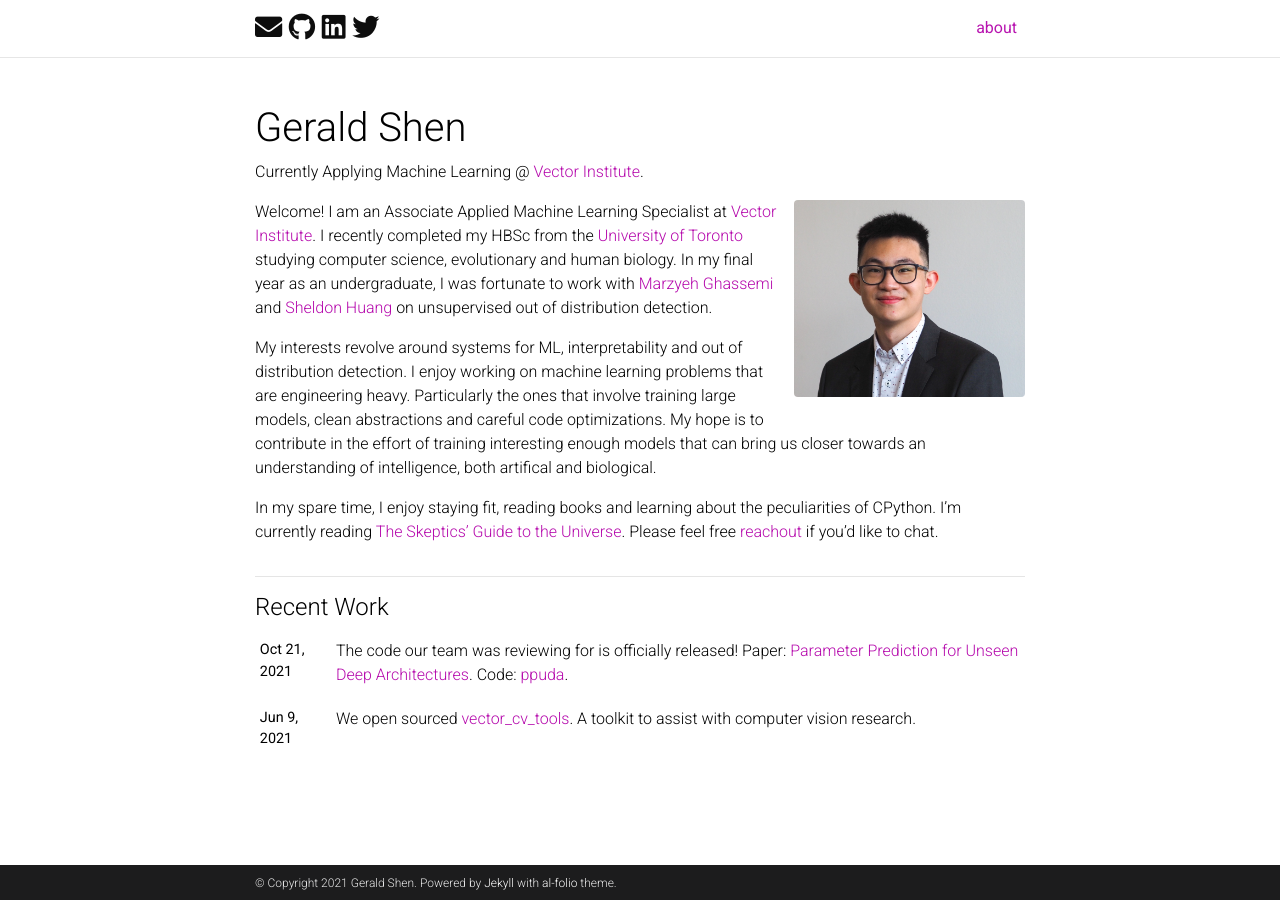
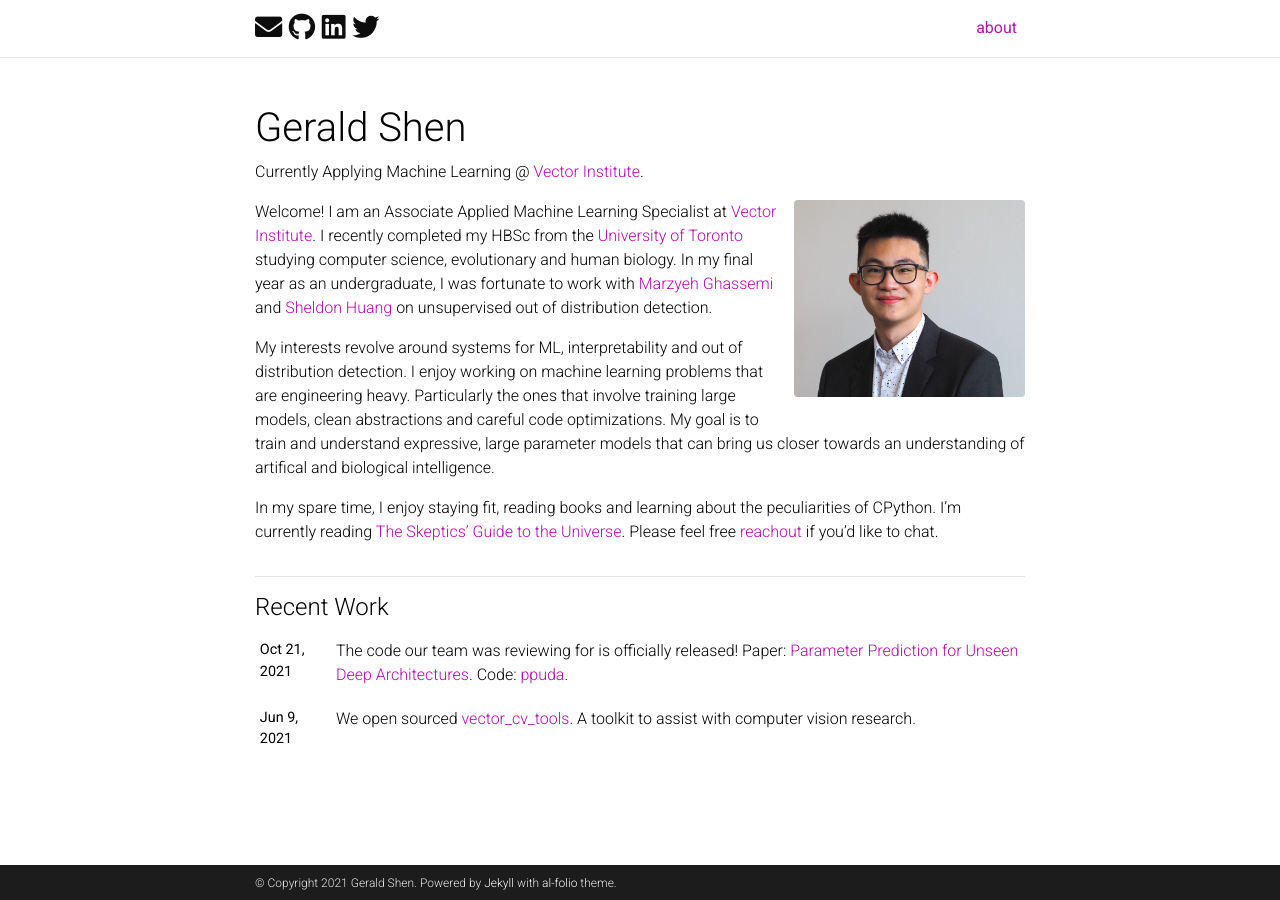
Before and after one commit to GeraldCSC/geraldcsc.github.io, a Jekyll site: the page built from _pages/about.md, in a window 1280 px wide. Built offline with Jekyll 4.4.1, drawn with Linux system fonts in a browser that asks for light colours; nearby versions of some CDN libraries; full-size pictures stand in for the smaller copies a plugin makes; comment, search, counter and statistics services are not loaded; a style sheet for code colours, icons or effects is not loaded.

Commit message:
about update

```diff
--- a/_pages/about.md
+++ b/_pages/about.md
@@ -16,6 +16,6 @@ social: false  # includes social icons at the bottom of the page
 
 Welcome! I am an Associate Applied Machine Learning Specialist at [Vector Institute](https://vectorinstitute.ai/). I recently completed my HBSc from the [University of Toronto](https://www.utoronto.ca/) studying computer science, evolutionary and human biology. In my final year as an undergraduate, I was fortunate to work with [Marzyeh Ghassemi](https://healthyml.org/marzyeh/) and [Sheldon Huang](https://www.cs.toronto.edu/~huang/) on unsupervised out of distribution detection.
 
-My interests revolve around systems for ML, interpretability and out of distribution detection. I enjoy working on machine learning problems that are engineering heavy. Particularly the ones that involve training large models, clean abstractions and careful code optimizations. My hope is to contribute in the effort of training interesting enough models that can bring us closer towards an understanding of intelligence, both artifical and biological.
+My interests revolve around systems for ML, interpretability and out of distribution detection. I enjoy working on machine learning problems that are engineering heavy. Particularly the ones that involve training large models, clean abstractions and careful code optimizations. My goal is to train and understand expressive, large parameter models that can bring us closer towards an understanding of artifical and biological intelligence.
 
 In my spare time, I enjoy staying fit, reading books and learning about the peculiarities of CPython. I'm currently reading [The Skeptics' Guide to the Universe](https://en.wikipedia.org/wiki/The_Skeptics%27_Guide_to_the_Universe_(book)). Please feel free [reachout](mailto:gshensvm@gmail.com) if you'd like to chat.
```
